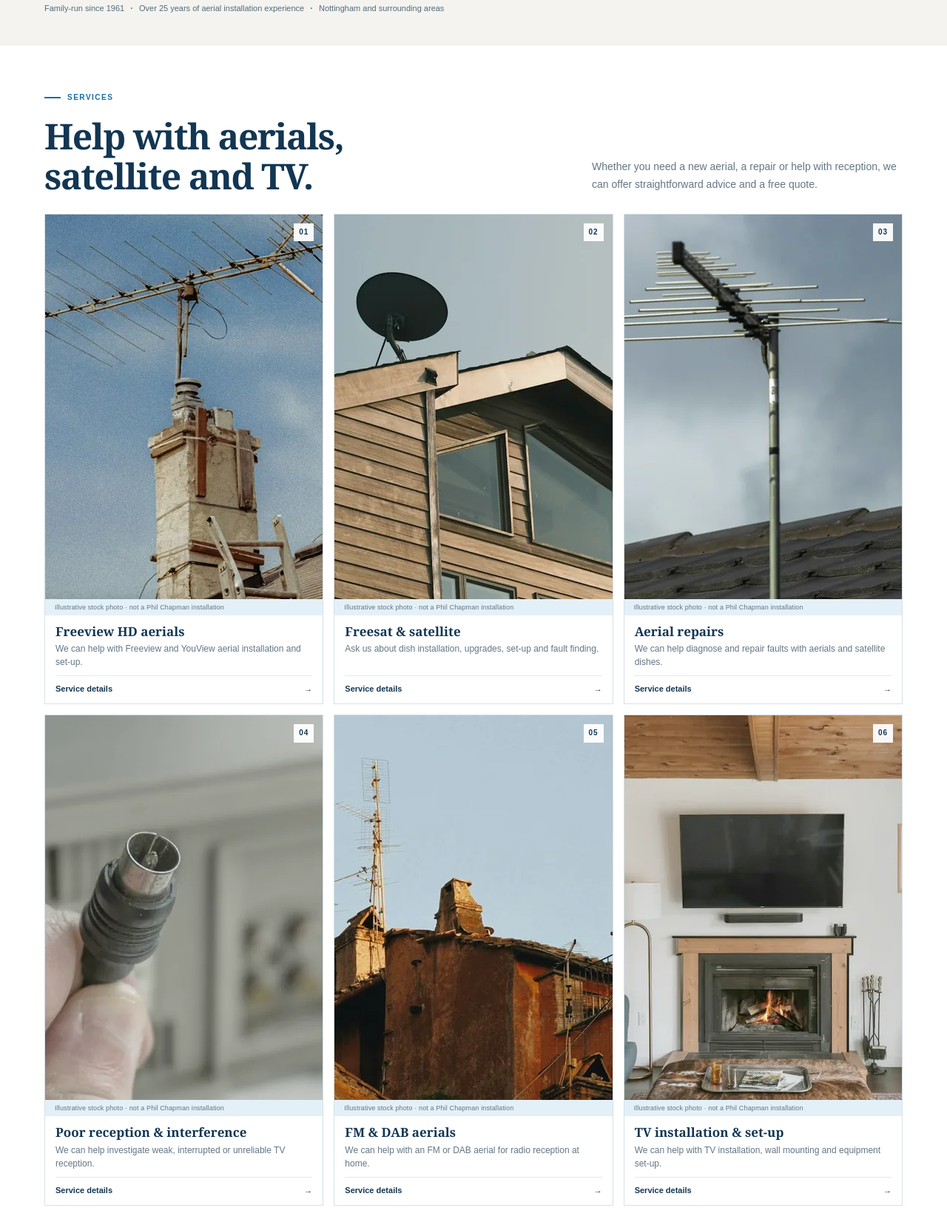
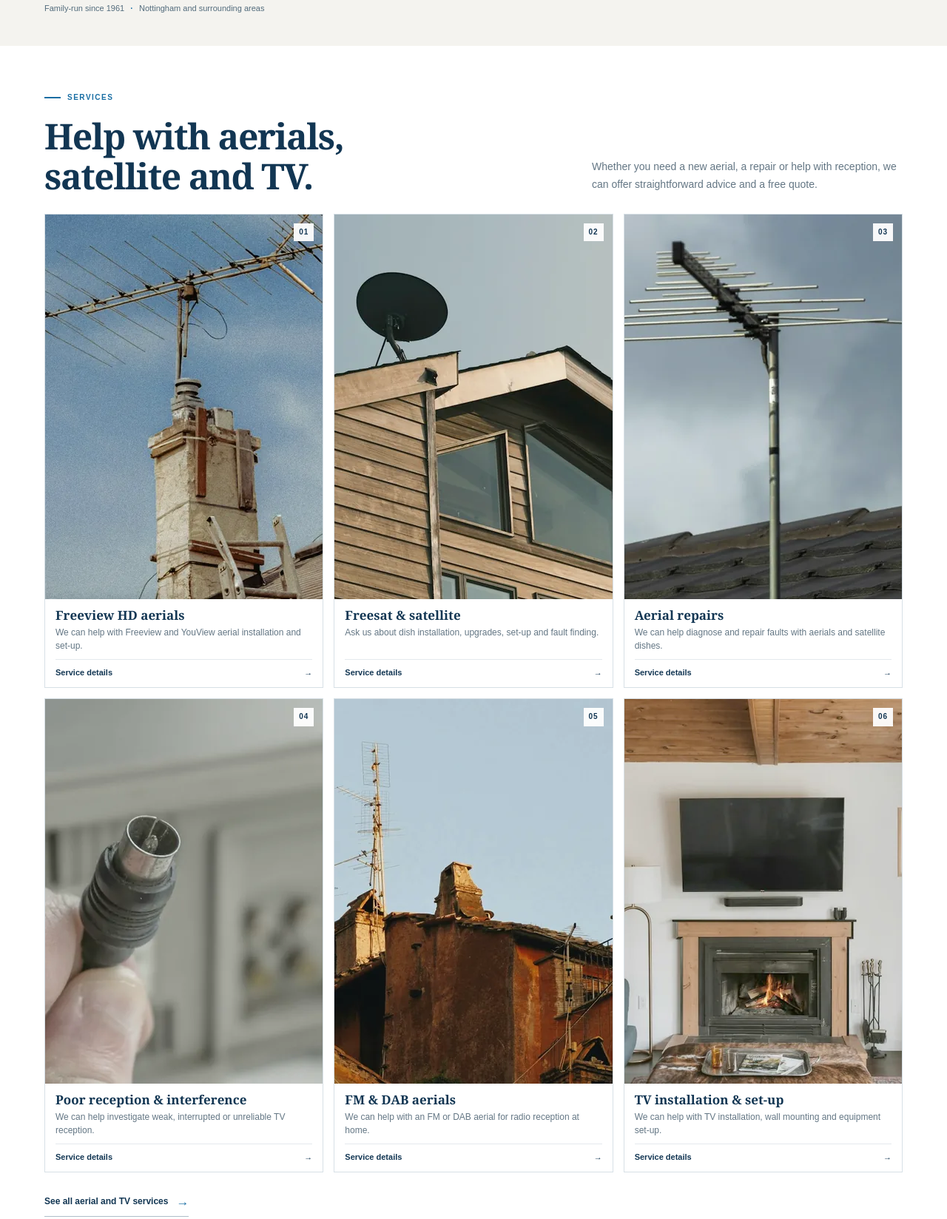
Before and after one commit to MCB96/Phil-Chapman-Aerial, a plain HTML site: page index.html in a window 1280 px wide. Shown: the part 568-2216 px from the top of the page at 74% size. Drawn offline with Linux system fonts and the light colour scheme.

Commit message:
Remove service-photo disclaimers and extra homepage claim

```diff
--- a/index.html
+++ b/index.html
@@ -36,7 +36,7 @@
           <p class="hero-intro">We can help with TV aerial installation and repairs, satellite and radio aerials, reception problems and TV set-up across Nottingham and nearby areas.</p>
           <div class="hero-actions"><a class="button button-primary" href="tel:01159603366">Call Phil <span>0115 960 3366</span></a><a class="button button-secondary" href="services.html">View Services <span aria-hidden="true">→</span></a></div>
           <p class="hero-small">We offer free quotes and advice. Call and tell us what you need help with.</p>
-          <p class="hero-proof">Family-run since 1961 <span aria-hidden="true">·</span> Over 25 years of aerial installation experience <span aria-hidden="true">·</span> Nottingham and surrounding areas</p>
+          <p class="hero-proof">Family-run since 1961 <span aria-hidden="true">·</span> Nottingham and surrounding areas</p>
         </div>
         <figure class="hero-media">
           <img src="phil-chapman-van.webp" width="687" height="467" fetchpriority="high" alt="Phil Chapman standing beside his branded aerial services van, with ladders on the roof">
@@ -48,12 +48,12 @@
       <div class="page-width">
         <div class="section-heading"><div><p class="eyebrow"><span></span> SERVICES</p><h2>Help with aerials,<br>satellite and TV.</h2></div><p>Whether you need a new aerial, a repair or help with reception, we can offer straightforward advice and a free quote.</p></div>
         <div class="service-grid">
-          <a class="service-card" href="services.html#freeview"><span class="service-photo"><img src="freeview-aerial.webp" width="800" height="520" loading="lazy" decoding="async" alt="Television aerials mounted above a residential chimney"><span class="service-photo-note">Illustrative stock photo · not a Phil Chapman installation</span></span><span class="service-number">01</span><div class="service-card-content"><h3>Freeview HD aerials</h3><p>We can help with Freeview and YouView aerial installation and set-up.</p><span class="card-link">Service details <b>→</b></span></div></a>
-          <a class="service-card" href="services.html#freesat"><span class="service-photo"><img src="satellite-dish-home.webp" width="800" height="520" loading="lazy" decoding="async" alt="Satellite dish mounted on the roof of a home"><span class="service-photo-note">Illustrative stock photo · not a Phil Chapman installation</span></span><span class="service-number">02</span><div class="service-card-content"><h3>Freesat &amp; satellite</h3><p>Ask us about dish installation, upgrades, set-up and fault finding.</p><span class="card-link">Service details <b>→</b></span></div></a>
-          <a class="service-card" href="services.html#repairs"><span class="service-photo"><img src="aerial-reception-roof.webp" width="800" height="520" loading="lazy" decoding="async" alt="Television aerials and roof equipment on a home"><span class="service-photo-note">Illustrative stock photo · not a Phil Chapman installation</span></span><span class="service-number">03</span><div class="service-card-content"><h3>Aerial repairs</h3><p>We can help diagnose and repair faults with aerials and satellite dishes.</p><span class="card-link">Service details <b>→</b></span></div></a>
-          <a class="service-card" href="services.html#reception"><span class="service-photo"><img src="reception-coaxial-connection.webp" width="800" height="520" loading="lazy" decoding="async" alt="Close-up of a coaxial television aerial connector"><span class="service-photo-note">Illustrative stock photo · not a Phil Chapman installation</span></span><span class="service-number">04</span><div class="service-card-content"><h3>Poor reception &amp; interference</h3><p>We can help investigate weak, interrupted or unreliable TV reception.</p><span class="card-link">Service details <b>→</b></span></div></a>
-          <a class="service-card" href="services.html#radio"><span class="service-photo"><img src="fm-dab-radio.webp" width="800" height="520" loading="lazy" decoding="async" alt="Television aerials mounted on the rooftops of several houses"><span class="service-photo-note">Illustrative stock photo · not a Phil Chapman installation</span></span><span class="service-number">05</span><div class="service-card-content"><h3>FM &amp; DAB aerials</h3><p>We can help with an FM or DAB aerial for radio reception at home.</p><span class="card-link">Service details <b>→</b></span></div></a>
-          <a class="service-card" href="services.html#tv-installation"><span class="service-photo"><img src="tv-wall-installation.webp" width="800" height="520" loading="lazy" decoding="async" alt="Wall-mounted television in a family living room"><span class="service-photo-note">Illustrative stock photo · not a Phil Chapman installation</span></span><span class="service-number">06</span><div class="service-card-content"><h3>TV installation &amp; set-up</h3><p>We can help with TV installation, wall mounting and equipment set-up.</p><span class="card-link">Service details <b>→</b></span></div></a>
+          <a class="service-card" href="services.html#freeview"><span class="service-photo"><img src="freeview-aerial.webp" width="800" height="520" loading="lazy" decoding="async" alt="Television aerials mounted above a residential chimney"></span><span class="service-number">01</span><div class="service-card-content"><h3>Freeview HD aerials</h3><p>We can help with Freeview and YouView aerial installation and set-up.</p><span class="card-link">Service details <b>→</b></span></div></a>
+          <a class="service-card" href="services.html#freesat"><span class="service-photo"><img src="satellite-dish-home.webp" width="800" height="520" loading="lazy" decoding="async" alt="Satellite dish mounted on the roof of a home"></span><span class="service-number">02</span><div class="service-card-content"><h3>Freesat &amp; satellite</h3><p>Ask us about dish installation, upgrades, set-up and fault finding.</p><span class="card-link">Service details <b>→</b></span></div></a>
+          <a class="service-card" href="services.html#repairs"><span class="service-photo"><img src="aerial-reception-roof.webp" width="800" height="520" loading="lazy" decoding="async" alt="Television aerials and roof equipment on a home"></span><span class="service-number">03</span><div class="service-card-content"><h3>Aerial repairs</h3><p>We can help diagnose and repair faults with aerials and satellite dishes.</p><span class="card-link">Service details <b>→</b></span></div></a>
+          <a class="service-card" href="services.html#reception"><span class="service-photo"><img src="reception-coaxial-connection.webp" width="800" height="520" loading="lazy" decoding="async" alt="Close-up of a coaxial television aerial connector"></span><span class="service-number">04</span><div class="service-card-content"><h3>Poor reception &amp; interference</h3><p>We can help investigate weak, interrupted or unreliable TV reception.</p><span class="card-link">Service details <b>→</b></span></div></a>
+          <a class="service-card" href="services.html#radio"><span class="service-photo"><img src="fm-dab-radio.webp" width="800" height="520" loading="lazy" decoding="async" alt="Television aerials mounted on the rooftops of several houses"></span><span class="service-number">05</span><div class="service-card-content"><h3>FM &amp; DAB aerials</h3><p>We can help with an FM or DAB aerial for radio reception at home.</p><span class="card-link">Service details <b>→</b></span></div></a>
+          <a class="service-card" href="services.html#tv-installation"><span class="service-photo"><img src="tv-wall-installation.webp" width="800" height="520" loading="lazy" decoding="async" alt="Wall-mounted television in a family living room"></span><span class="service-number">06</span><div class="service-card-content"><h3>TV installation &amp; set-up</h3><p>We can help with TV installation, wall mounting and equipment set-up.</p><span class="card-link">Service details <b>→</b></span></div></a>
         </div>
         <div class="section-link"><a class="text-link" href="services.html">See all aerial and TV services <span>→</span></a></div>
       </div>
```
